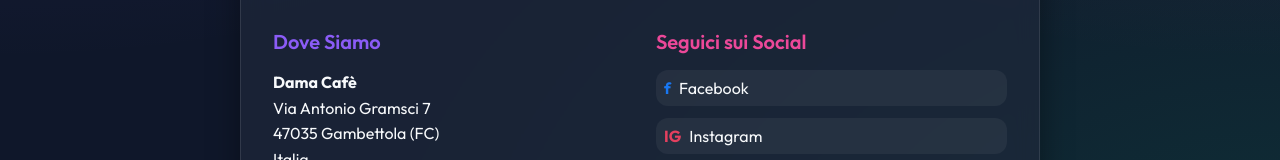
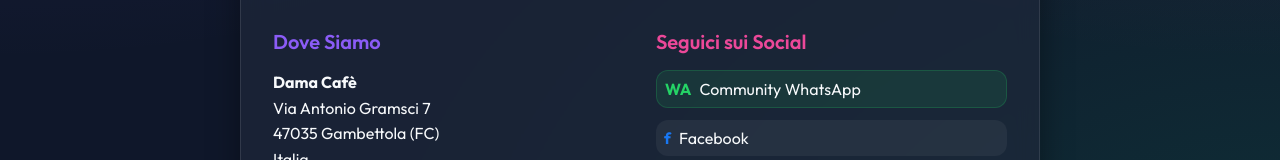
Before and after one commit to guido92/GDRTableReservation, a Next.js app: page /contacts in a window 1280 px wide. Shown: the part 504-664 px from the top of the page. Built offline with nearby package versions, Linux system fonts and the light colour scheme.

Commit message:
Add WhatsApp Community link

```diff
--- a/src/app/contacts/page.tsx
+++ b/src/app/contacts/page.tsx
@@ -43,6 +43,10 @@ export default function ContactsPage() {
                         <div>
                             <h3 style={{ fontSize: '1.25rem', fontWeight: 600, marginBottom: '1rem', color: 'var(--secondary)' }}>Seguici sui Social</h3>
                             <div style={{ display: 'flex', flexDirection: 'column', gap: '0.75rem' }}>
+                                <a href="https://chat.whatsapp.com/KQZOoeLaVNWJh2HtXNJCKV" target="_blank" rel="noopener noreferrer"
+                                    style={{ display: 'flex', alignItems: 'center', gap: '0.5rem', color: 'var(--foreground)', textDecoration: 'none', padding: '0.5rem', borderRadius: 'var(--radius-md)', background: 'rgba(37, 211, 102, 0.1)', transition: 'background 0.2s', border: '1px solid rgba(37, 211, 102, 0.2)' }}>
+                                    <span style={{ color: '#25D366', fontWeight: 'bold' }}>WA</span> Community WhatsApp
+                                </a>
                                 <a href="https://www.facebook.com/profile.php?id=61572923820400" target="_blank" rel="noopener noreferrer"
                                     style={{ display: 'flex', alignItems: 'center', gap: '0.5rem', color: 'var(--foreground)', textDecoration: 'none', padding: '0.5rem', borderRadius: 'var(--radius-md)', background: 'rgba(255,255,255,0.05)', transition: 'background 0.2s' }}>
                                     <span style={{ color: '#1877F2', fontWeight: 'bold' }}>f</span> Facebook
--- a/src/components/Footer.tsx
+++ b/src/components/Footer.tsx
@@ -45,6 +45,9 @@ export default function Footer() {
                     <div style={{ display: 'flex', flexDirection: 'column', gap: '1rem' }}>
                         <h3 style={{ fontWeight: 600, color: 'var(--foreground)' }}>Seguici</h3>
                         <div style={{ display: 'flex', gap: '1rem' }}>
+                            <a href="https://chat.whatsapp.com/KQZOoeLaVNWJh2HtXNJCKV" target="_blank" rel="noopener noreferrer" style={{ color: 'var(--foreground-muted)', textDecoration: 'none', transition: 'color 0.2s' }} onMouseOver={e => e.currentTarget.style.color = '#25D366'} onMouseOut={e => e.currentTarget.style.color = 'var(--foreground-muted)'}>
+                                WhatsApp
+                            </a>
                             <a href="https://www.facebook.com/profile.php?id=61572923820400" target="_blank" rel="noopener noreferrer" style={{ color: 'var(--foreground-muted)', textDecoration: 'none', transition: 'color 0.2s' }} onMouseOver={e => e.currentTarget.style.color = '#1877F2'} onMouseOut={e => e.currentTarget.style.color = 'var(--foreground-muted)'}>
                                 Facebook
                             </a>
```
